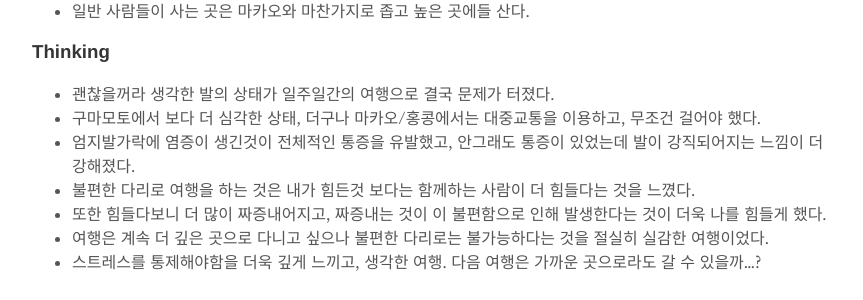
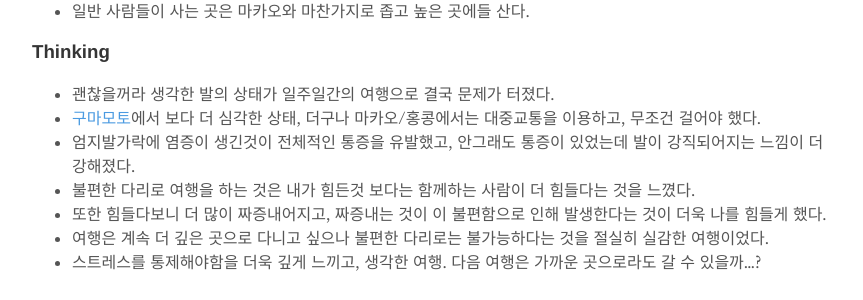
Before and after one commit to lionkang/lionkang.github.io, a Jekyll site: the page built from _posts/2018-11-10-tour-macau_hk.markdown, in a window 1280 px wide and 900 px high, scrolled down 8466 px. Shown: the part 206-506 px from the top of the window, without its empty margins (208-1071 px from the left). Built offline with Jekyll 4.4.1, drawn with Linux system fonts in a browser that asks for light colours; nearby versions of some CDN libraries; comment, search, counter and statistics services are not loaded; part of the change alters nothing that is shown.

```diff
--- a/_posts/2018-11-10-tour-macau_hk.markdown
+++ b/_posts/2018-11-10-tour-macau_hk.markdown
@@ -87,7 +87,7 @@ comments: true
 
 ### Thinking
 * 괜찮을꺼라 생각한 발의 상태가 일주일간의 여행으로 결국 문제가 터졌다.
-* 구마모토에서 보다 더 심각한 상태, 더구나 마카오/홍콩에서는 대중교통을 이용하고, 무조건 걸어야 했다.
+* [구마모토](https://lionkang.github.io/2018-06-26/tour-japan-kumamoto)에서 보다 더 심각한 상태, 더구나 마카오/홍콩에서는 대중교통을 이용하고, 무조건 걸어야 했다.
 * 엄지발가락에 염증이 생긴것이 전체적인 통증을 유발했고, 안그래도 통증이 있었는데 발이 강직되어지는 느낌이 더 강해졌다.
 * 불편한 다리로 여행을 하는 것은 내가 힘든것 보다는 함께하는 사람이 더 힘들다는 것을 느꼈다.
 * 또한 힘들다보니 더 많이 짜증내어지고, 짜증내는 것이 이 불편함으로 인해 발생한다는 것이 더욱 나를 힘들게 했다.
```
